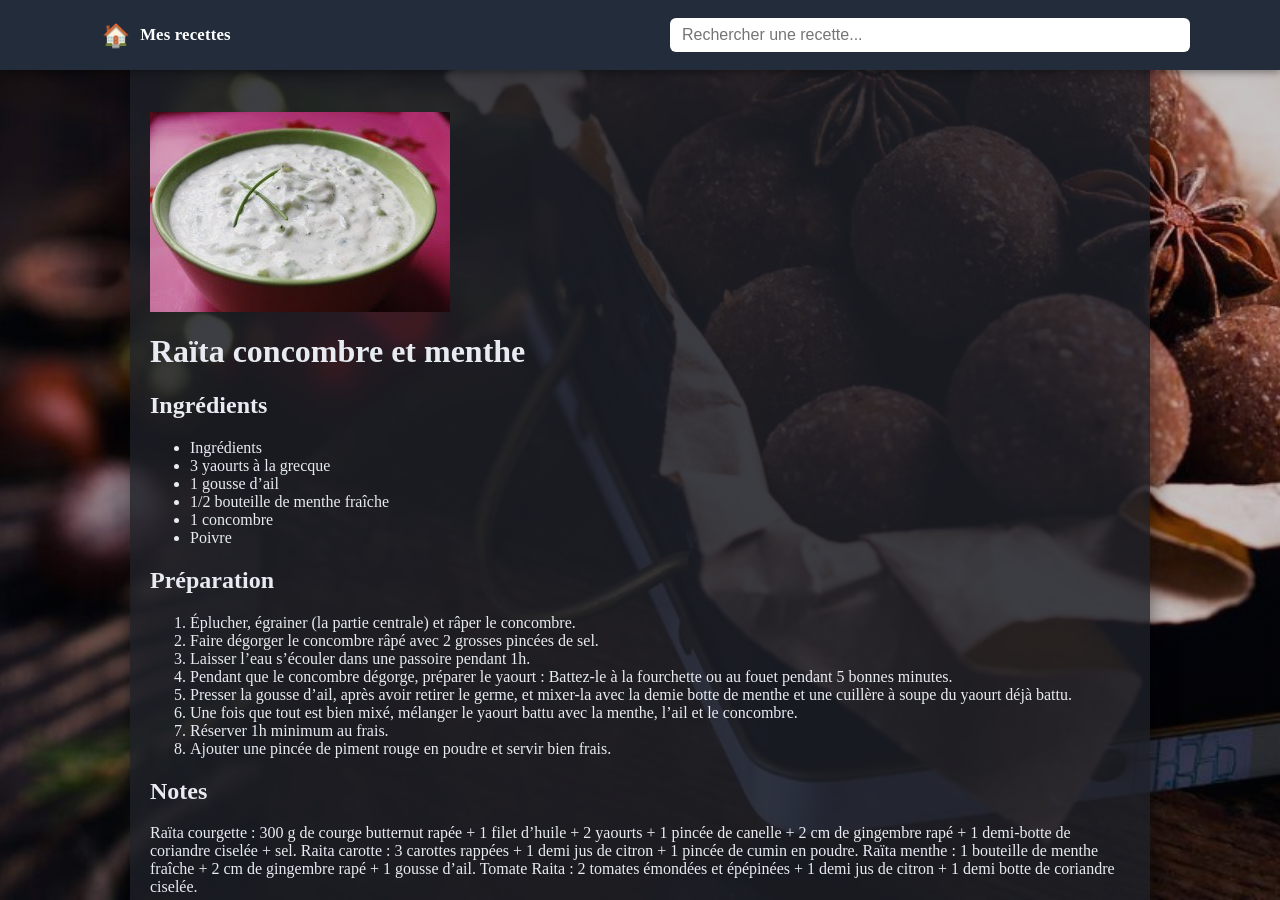
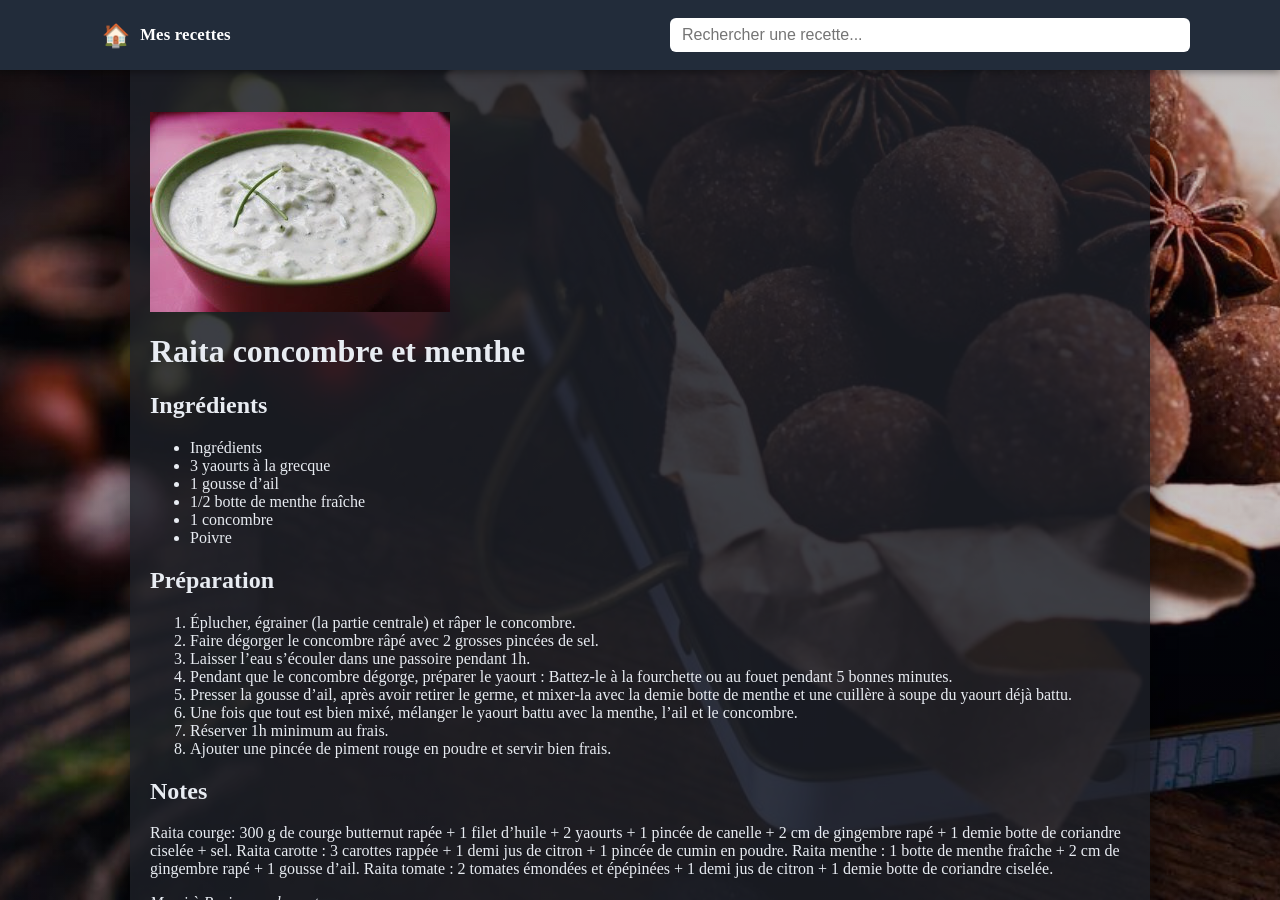
Before and after one commit to phlered/recettes, a Jekyll site: the page built from _recettes/raita_concombre_et_menthe.md, in a window 1280 px wide and 900 px high. Built offline with Jekyll 4.4.1, drawn with Linux system fonts in a browser that asks for light colours.

```diff
--- a/_recettes/raita_concombre_et_menthe.md
+++ b/_recettes/raita_concombre_et_menthe.md
@@ -1,27 +1,27 @@
 ---
 layout: default
-title: "Raïta concombre et menthe"
+title: "Raita concombre et menthe"
 source: "https://recettesb.blogspot.com/2020/03/title-raita-concombre-et-menthe.html"
 date: "2025-12-23"
 image: "{{ site.baseurl }}/images/raita_concombre_et_menthe.jpg"
 ingredients:
   - "Ingrédients"
   - "3 yaourts à la grecque"
-  - "1 gousse d'ail"
-  - "1/2 bouteille de menthe fraîche"
+  - "1 gousse d’ail"
+  - "1/2 botte de menthe fraîche"
   - "1 concombre"
   - "Poivre"
 ---
 ![illustration de la recette]({{ site.baseurl }}/images/raita_concombre_et_menthe.jpg)
 
-# Raïta concombre et menthe
+# Raita concombre et menthe
 
 ## Ingrédients
 
 - Ingrédients
 - 3 yaourts à la grecque
-- 1 gousse d'ail
-- 1/2 bouteille de menthe fraîche
+- 1 gousse d’ail
+- 1/2 botte de menthe fraîche
 - 1 concombre
 - Poivre
 
@@ -38,7 +38,7 @@
 
 ## Notes
 
-Raïta courgette : 300 g de courge butternut rapée + 1 filet d'huile + 2 yaourts + 1 pincée de canelle + 2 cm de gingembre rapé + 1 demi-botte de coriandre ciselée + sel. Raita carotte : 3 carottes rappées + 1 demi jus de citron + 1 pincée de cumin en poudre. Raïta menthe : 1 bouteille de menthe fraîche + 2 cm de gingembre rapé + 1 gousse d'ail. Tomate Raita : 2 tomates émondées et épépinées + 1 demi jus de citron + 1 demi botte de coriandre ciselée.
+Raita courge: 300 g de courge butternut rapée + 1 filet d'huile + 2 yaourts + 1 pincée de canelle + 2 cm de gingembre rapé + 1 demie botte de coriandre ciselée + sel. Raita carotte : 3 carottes rappée + 1 demi jus de citron + 1 pincée de cumin en poudre. Raita menthe : 1 botte de menthe fraîche + 2 cm de gingembre rapé + 1 gousse d’ail. Raita tomate : 2 tomates émondées et épépinées + 1 demi jus de citron + 1 demie botte de coriandre ciselée.
 
 _Merci à Boris pour le partage_
 
```
